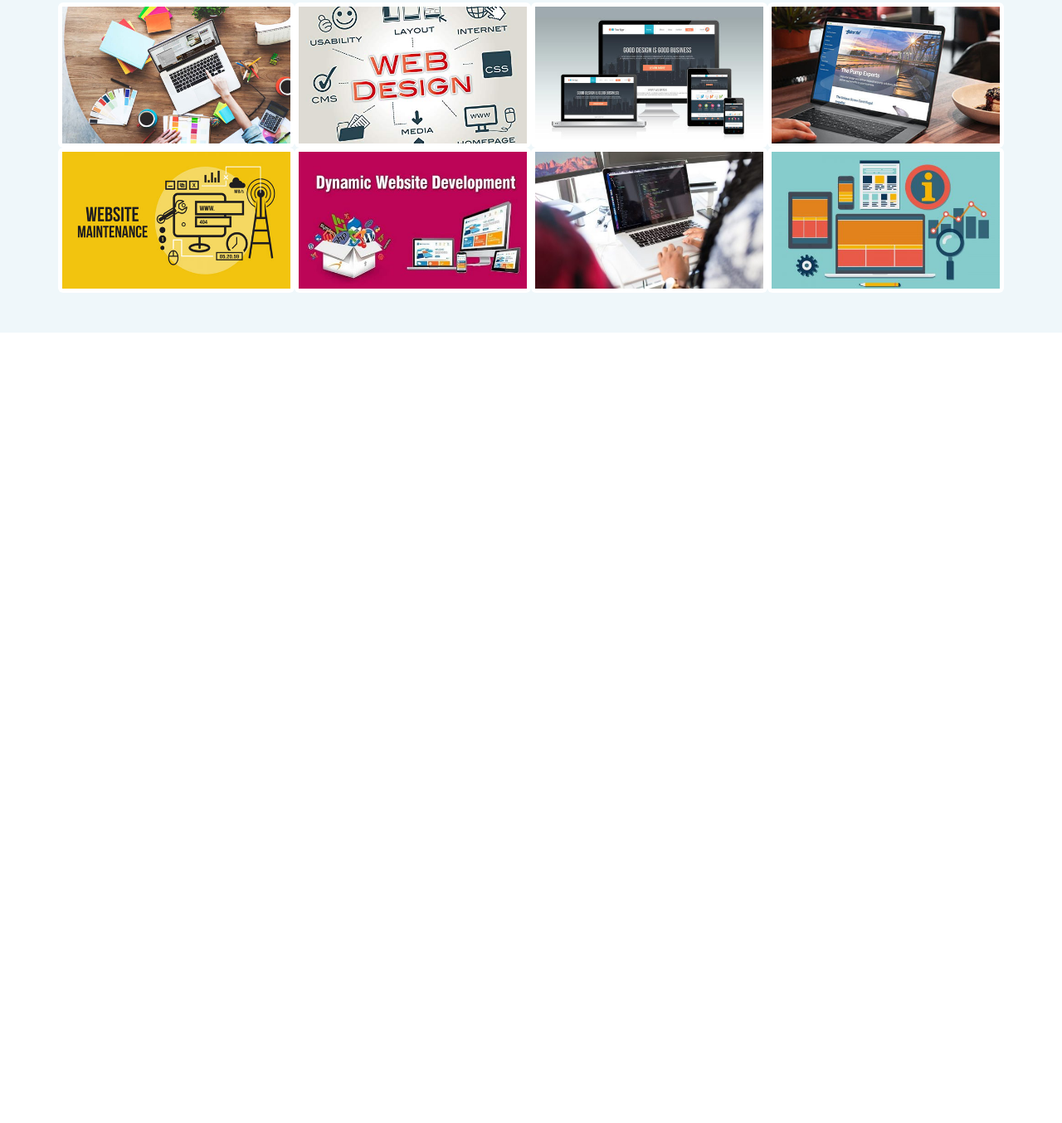
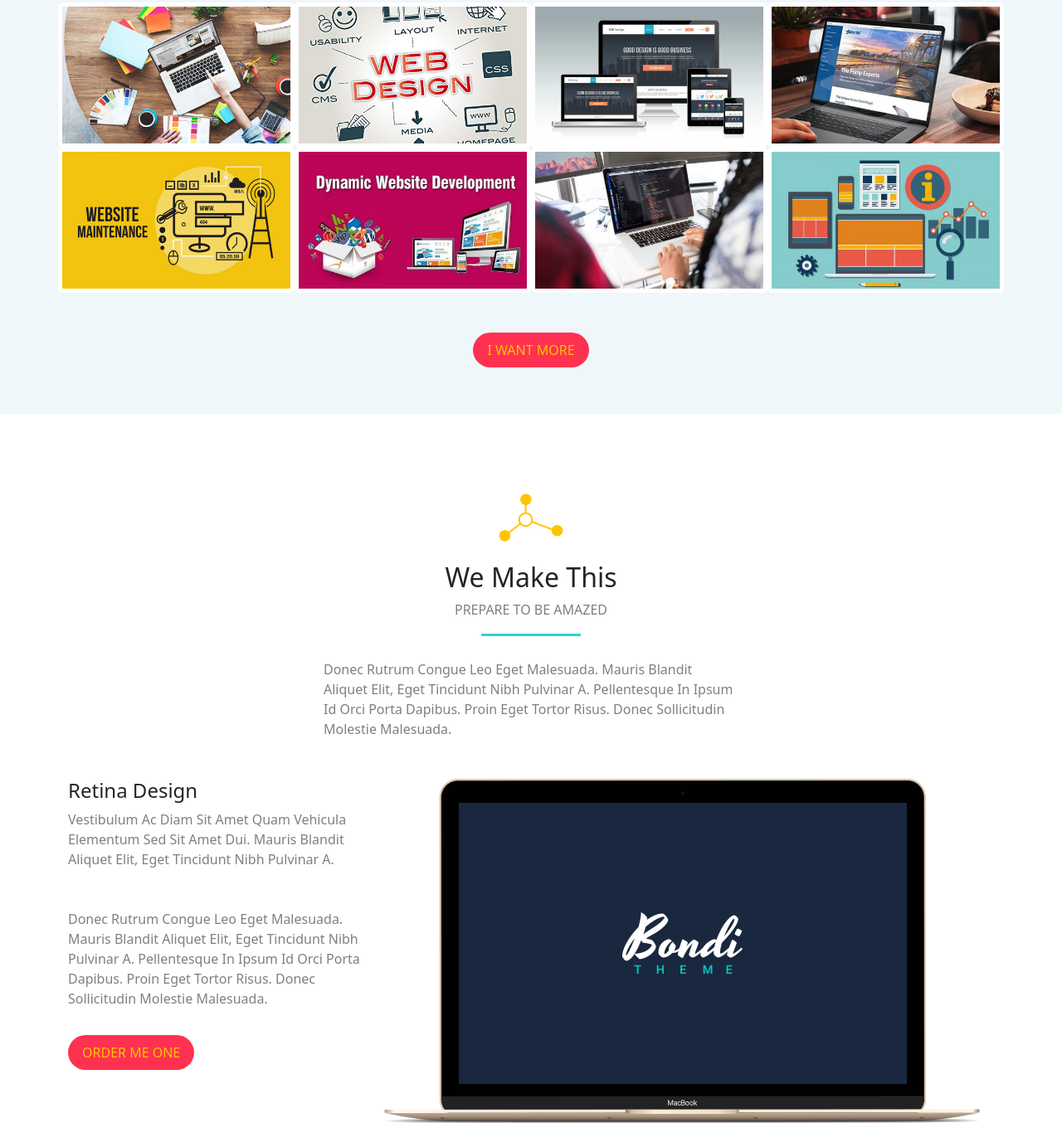
Before and after one commit to magedElshafey/Bondi, a plain HTML site: page index.html in a window 1280 px wide. Shown: the part 1889-3243 px from the top of the page at 83% size. Before the commit the page ends 2290 px from the top, so only its background shows below. Drawn offline with Linux system fonts and the light colour scheme; files whose address does not match are found by name.

Commit message:
createing about section

```diff
--- a/index.css
+++ b/index.css
@@ -174,3 +174,9 @@ body {
 }
 
 /* end portfolio */
+
+/* start about */
+.desc {
+      max-width: 500px;
+}
+/* end about */
--- a/index.html
+++ b/index.html
@@ -263,9 +263,69 @@
             />
           </div>
         </div>
+        <a
+          class="btn main-button rounded-pill text-uppercase mt-5 mb-2"
+          >i want more</a
+        >
       </div>
     </div>
     <!-- end portfolio -->
+
+    <!-- start about -->
+
+    <div class="about pt-5">
+      <div class="container">
+        <div
+          class="main-title my-5 position-relative text-center"
+        >
+          <img
+            src="./Imgs/title.png"
+            alt="title"
+            class="mb-4"
+          />
+          <h2>we make this</h2>
+          <p class="text-black-50 text-uppercase">
+            prepare to be amazed
+          </p>
+        </div>
+        <p class="my-3 desc mx-auto text-black-50">
+          Donec rutrum congue leo eget malesuada. Mauris
+          blandit aliquet elit, eget tincidunt nibh pulvinar
+          a. Pellentesque in ipsum id orci porta dapibus.
+          Proin eget tortor risus. Donec sollicitudin
+          molestie malesuada.
+        </p>
+        <div class="row mt-5">
+          <div class="col-lg-4">
+            <div class="text text-center text-md-start">
+              <h4>Retina Design</h4>
+              <p class="mb-5 text-black-50">
+                Vestibulum ac diam sit amet quam vehicula
+                elementum sed sit amet dui. Mauris blandit
+                aliquet elit, eget tincidunt nibh pulvinar
+                a.
+              </p>
+              <p class="text-black-50 mb-2">
+                Donec rutrum congue leo eget malesuada.
+                Mauris blandit aliquet elit, eget tincidunt
+                nibh pulvinar a. Pellentesque in ipsum id
+                orci porta dapibus. Proin eget tortor risus.
+                Donec sollicitudin molestie malesuada.
+              </p>
+              <a
+                class="btn main-button rounded-pill text-uppercase mt-4"
+                >order me one</a
+              >
+            </div>
+          </div>
+          <div class="col-lg-8 mt-4 mt-lg-0">
+            <img src="./Imgs/laptop.png" alt="lap/img" class=" img-fluid" />
+          </div>
+        </div>
+      </div>
+    </div>
+
+    <!-- end about -->
     <script src="js/bootstrap.bundle.min.js"></script>
     <script src="js/all.min.js"></script>
   </body>
```
